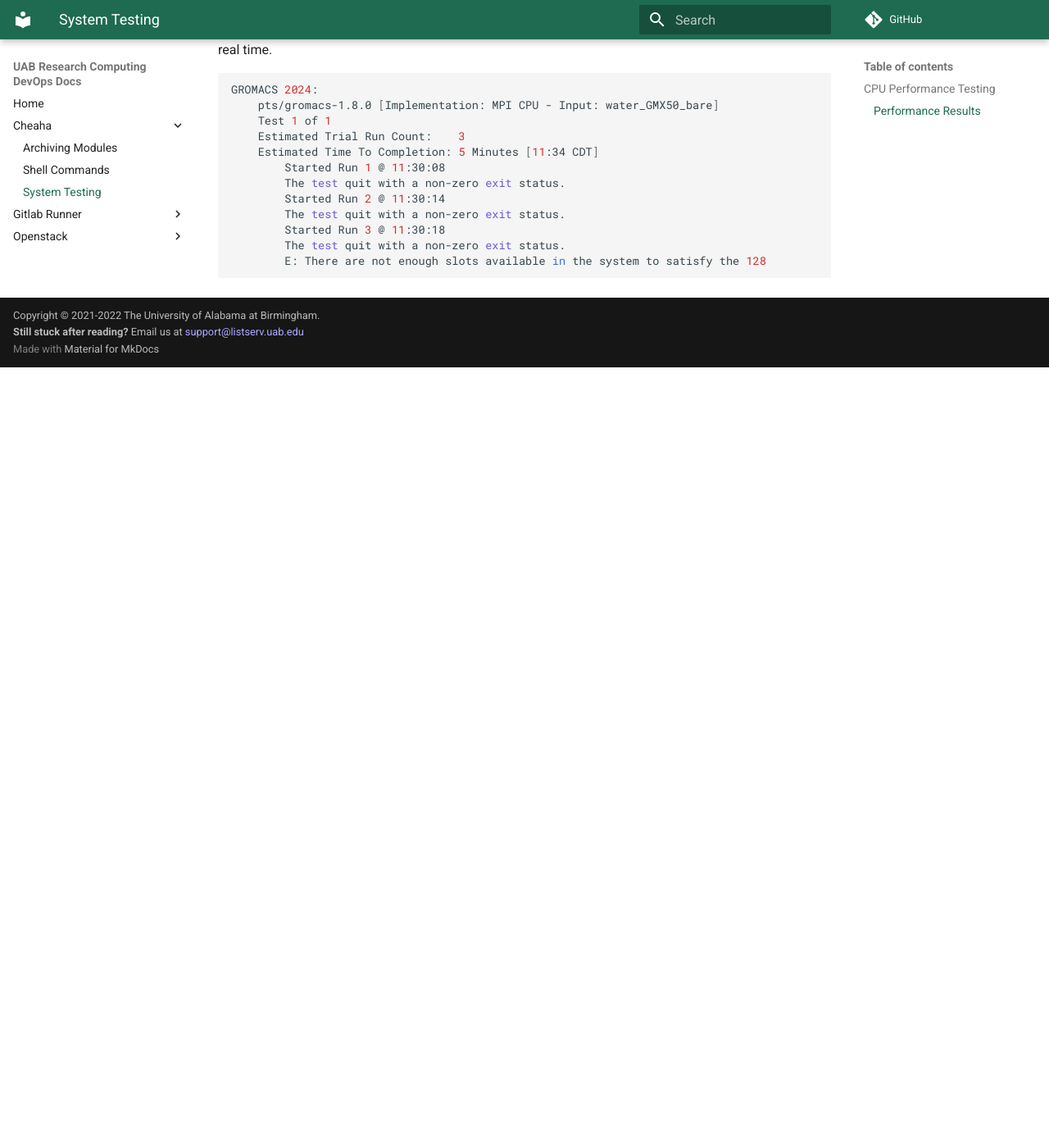
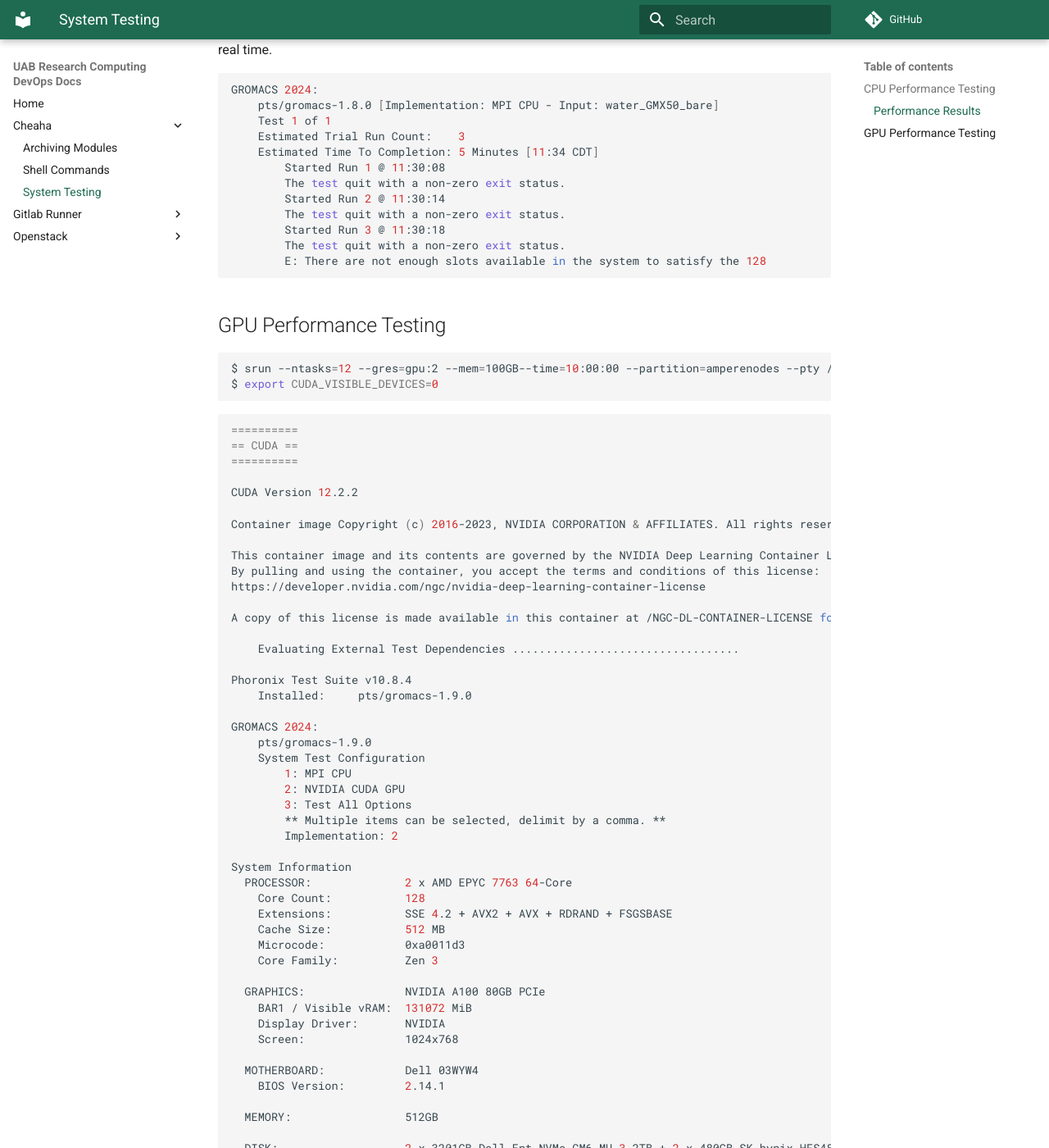
Before and after one commit to uabrc/devops-docs, an MkDocs documentation site: the page built from docs/cheaha/system_testing.md, in a window 1280 px wide and 1400 px high, scrolled down 3227 px. Shown: the whole window at 82% size. Built offline with MkDocs 1.6.1 and Material for MkDocs 9.7.7, drawn with Linux system fonts in a browser that asks for light colours; comment, search, counter and statistics services are not loaded; before the commit the page ends 3675 px from its top, so only the background shows below that; some of the changed text lies outside the part shown.

Commit message:
gpu perf testing

````diff
--- a/docs/cheaha/system_testing.md
+++ b/docs/cheaha/system_testing.md
@@ -141,3 +141,85 @@
         The test quit with a non-zero exit status.
         E: There are not enough slots available in the system to satisfy the 128
 ```
+
+## GPU Performance Testing
+
+```bash
+$ srun --ntasks=12 --gres=gpu:2 --mem=100GB--time=10:00:00 --partition=amperenodes --pty /bin/bash
+$ export CUDA_VISIBLE_DEVICES=0
+```
+
+```bash
+==========
+== CUDA ==
+==========
+
+CUDA Version 12.2.2
+
+Container image Copyright (c) 2016-2023, NVIDIA CORPORATION & AFFILIATES. All rights reserved.
+
+This container image and its contents are governed by the NVIDIA Deep Learning Container License.
+By pulling and using the container, you accept the terms and conditions of this license:
+https://developer.nvidia.com/ngc/nvidia-deep-learning-container-license
+
+A copy of this license is made available in this container at /NGC-DL-CONTAINER-LICENSE for your convenience.
+
+    Evaluating External Test Dependencies ..................................
+
+Phoronix Test Suite v10.8.4
+    Installed:     pts/gromacs-1.9.0
+
+GROMACS 2024:
+    pts/gromacs-1.9.0
+    System Test Configuration
+        1: MPI CPU
+        2: NVIDIA CUDA GPU
+        3: Test All Options
+        ** Multiple items can be selected, delimit by a comma. **
+        Implementation: 2
+
+System Information
+  PROCESSOR:              2 x AMD EPYC 7763 64-Core
+    Core Count:           128
+    Extensions:           SSE 4.2 + AVX2 + AVX + RDRAND + FSGSBASE
+    Cache Size:           512 MB
+    Microcode:            0xa0011d3
+    Core Family:          Zen 3
+
+  GRAPHICS:               NVIDIA A100 80GB PCIe
+    BAR1 / Visible vRAM:  131072 MiB
+    Display Driver:       NVIDIA
+    Screen:               1024x768
+
+  MOTHERBOARD:            Dell 03WYW4
+    BIOS Version:         2.14.1
+
+  MEMORY:                 512GB
+
+  DISK:                   2 x 3201GB Dell Ent NVMe CM6 MU 3.2TB + 2 x 480GB SK hynix HFS480G32FEH-BA1
+    File-System:          gpfs
+    Disk Scheduler:       NONE
+
+  OPERATING SYSTEM:       Ubuntu 20.04
+    Kernel:               3.10.0-1160.24.1.el7.x86_64 (x86_64)
+    Desktop:              Xfce
+    Compiler:             GCC 11.4.0 + CUDA 12.2
+    System Layer:         docker
+
+GROMACS 2024:
+    pts/gromacs-1.9.0 [Implementation: NVIDIA CUDA GPU - Input: water_GMX50_bare]
+    Test 1 of 1
+    Estimated Trial Run Count:    3
+    Estimated Time To Completion: 5 Minutes [09:01 CDT]
+        Started Run 1 @ 08:57:06
+        Started Run 2 @ 08:57:51
+        Started Run 3 @ 08:58:35
+
+    Implementation: NVIDIA CUDA GPU - Input: water_GMX50_bare:
+        23.93
+        23.816
+        23.791
+
+    Average: 23.846 Ns Per Day
+    Deviation: 0.31%
+```
````
